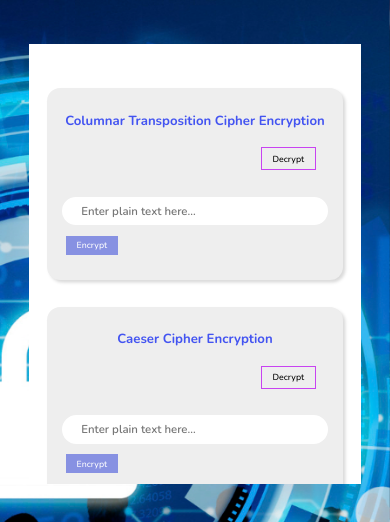
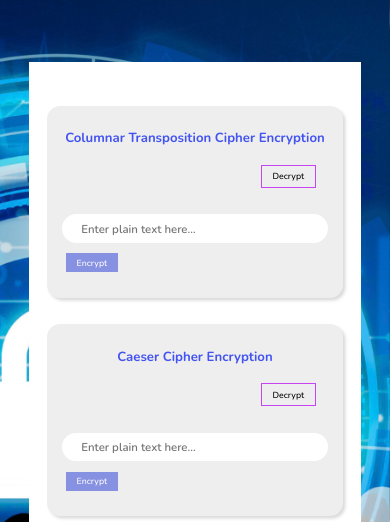
Before and after one commit to shams103/easy_encryption, a plain HTML site: page index.html in a window 390 px wide. Shown: the top 522 px of the page. Drawn offline with nearby package versions, Linux system fonts and the light colour scheme.

Commit message:
Update style.css

```diff
--- a/css/style.css
+++ b/css/style.css
@@ -335,7 +335,7 @@ marquee span{
     width: 80%;
     margin: 5rem 10%;
     padding: 5rem 2rem;
-    height: 50rem;
+
   }
 
   .content h2{
@@ -359,7 +359,8 @@ marquee span{
 @media (max-width: 425px){
   .content{
     width: 85%;
-    margin: 5rem 7.5%;
+    margin: 7rem 7.5% 5rem;
+    height: 55rem;
   }
 
   .content h2{
```
